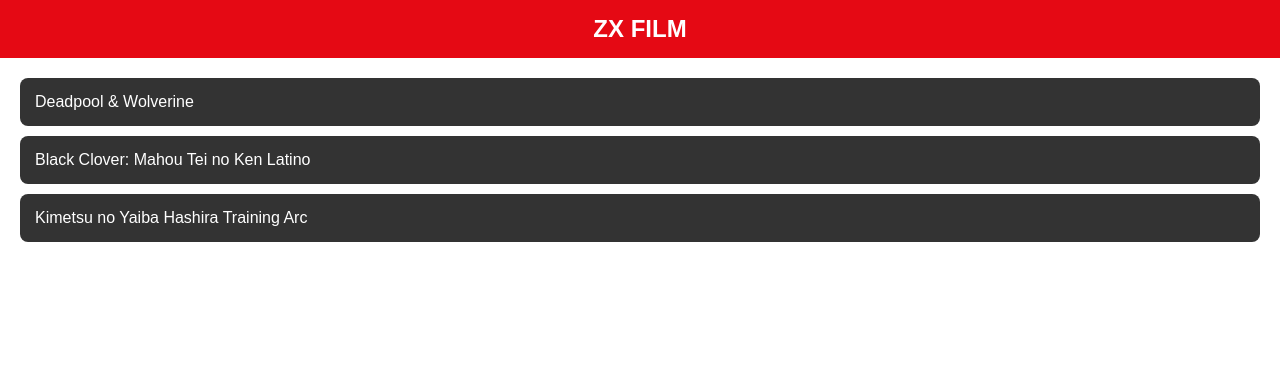
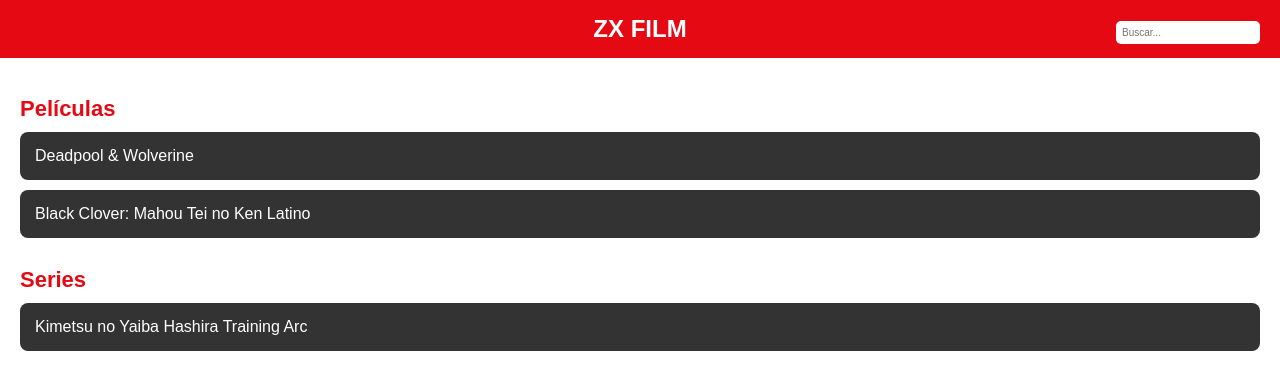
Before and after one commit to Al0ne0/ZX-FILM, a plain HTML site: page ZX FILM.HTML in a window 1280 px wide. Drawn offline with Linux system fonts and the light colour scheme.

Commit message:
Update ZX FILM.HTML

```diff
--- a/ZX FILM.HTML
+++ b/ZX FILM.HTML
@@ -18,18 +18,32 @@
             text-align: center;
             font-size: 24px;
             font-weight: bold;
+            position: relative;
+        }
+        .search-bar {
+            position: absolute;
+            top: 50%;
+            right: 20px;
+            transform: translateY(-50%);
+        }
+        .search-bar input[type="text"] {
+            padding: 6px;
+            font-size: 10px;
+            border: none;
+            border-radius: 5px;
+            outline: none;
         }
         .container {
             display: flex;
             flex-direction: column;
             padding: 20px;
         }
-        .movie-list, .episode-list {
+        .movie-list, .series-list, .episode-list {
             list-style: none;
             padding: 0;
             margin: 0;
         }
-        .movie-list li, .episode-list li {
+        .movie-list li, .series-list li, .episode-list li {
             padding: 15px;
             margin-bottom: 10px;
             background-color: #333;
@@ -38,8 +52,13 @@
             border-radius: 8px;
             transition: background-color 0.3s;
         }
-        .movie-list li:hover, .episode-list li:hover {
+        .movie-list li:hover, .series-list li:hover, .episode-list li:hover {
             background-color: #555;
+        }
+        h2 {
+            color: #e50914;
+            font-size: 22px;
+            margin-bottom: 10px;
         }
         .video-container {
             display: none;
@@ -68,11 +87,21 @@
 </head>
 <body>
 
-    <div class="header">ZX FILM</div>
+    <div class="header">
+        ZX FILM
+        <div class="search-bar">
+            <input type="text" id="searchInput" placeholder="Buscar...">
+        </div>
+    </div>
 
     <div class="container" id="mainContainer">
+        <h2>Películas</h2>
         <ul class="movie-list" id="movieList">
-            <!-- Esta lista se llenará dinámicamente con JavaScript -->
+            <!-- Lista de películas -->
+        </ul>
+        <h2>Series</h2>
+        <ul class="series-list" id="seriesList">
+            <!-- Lista de series -->
         </ul>
     </div>
 
@@ -111,11 +140,13 @@
         ];
 
         const movieList = document.getElementById('movieList');
+        const seriesList = document.getElementById('seriesList');
         const videoContainer = document.getElementById('videoContainer');
         const videoFrame = document.getElementById('videoFrame');
         const mainContainer = document.getElementById('mainContainer');
         const episodeContainer = document.getElementById('episodeContainer');
         const episodeList = document.getElementById('episodeList');
+        const searchInput = document.getElementById('searchInput');
 
         // Cargar la lista de películas y series desde la estructura de datos
         function loadMediaList() {
@@ -124,10 +155,13 @@
                 li.innerText = item.title;
                 if (item.type === 'movie') {
                     li.setAttribute('data-url', item.url);
+                    li.setAttribute('data-title', item.title.toLowerCase());
+                    movieList.appendChild(li); // Agregar a la lista de películas
                 } else if (item.type === 'series') {
                     li.setAttribute('data-series', item.title);
+                    li.setAttribute('data-title', item.title.toLowerCase());
+                    seriesList.appendChild(li); // Agregar a la lista de series
                 }
-                movieList.appendChild(li);
             });
         }
 
@@ -168,14 +202,21 @@
             mainContainer.style.display = 'flex';
         }
 
-        // Escuchar eventos en la lista de películas y series
+        // Escuchar eventos en la lista de películas
         movieList.addEventListener('click', function(event) {
             if (event.target.tagName === 'LI') {
                 const videoUrl = event.target.getAttribute('data-url');
-                const series = event.target.getAttribute('data-series');
                 if (videoUrl) {
                     playVideo(videoUrl);
-                } else if (series) {
+                }
+            }
+        });
+
+        // Escuchar eventos en la lista de series
+        seriesList.addEventListener('click', function(event) {
+            if (event.target.tagName === 'LI') {
+                const series = event.target.getAttribute('data-series');
+                if (series) {
                     showEpisodes(series);
                 }
             }
@@ -191,9 +232,26 @@
             }
         });
 
+        // Función de búsqueda
+        searchInput.addEventListener('input', function() {
+            const searchTerm = searchInput.value.toLowerCase();
+            filterMediaList(searchTerm);
+        });
+
+        function filterMediaList(term) {
+            const allItems = document.querySelectorAll('.movie-list li, .series-list li');
+            allItems.forEach(item => {
+                const title = item.getAttribute('data-title');
+                if (title.includes(term)) {
+                    item.style.display = '';
+                } else {
+                    item.style.display = 'none';
+                }
+            });
+        }
+
         // Cargar la lista de películas y series al inicio
         loadMediaList();
-
     </script>
 </body>
 </html>
```
